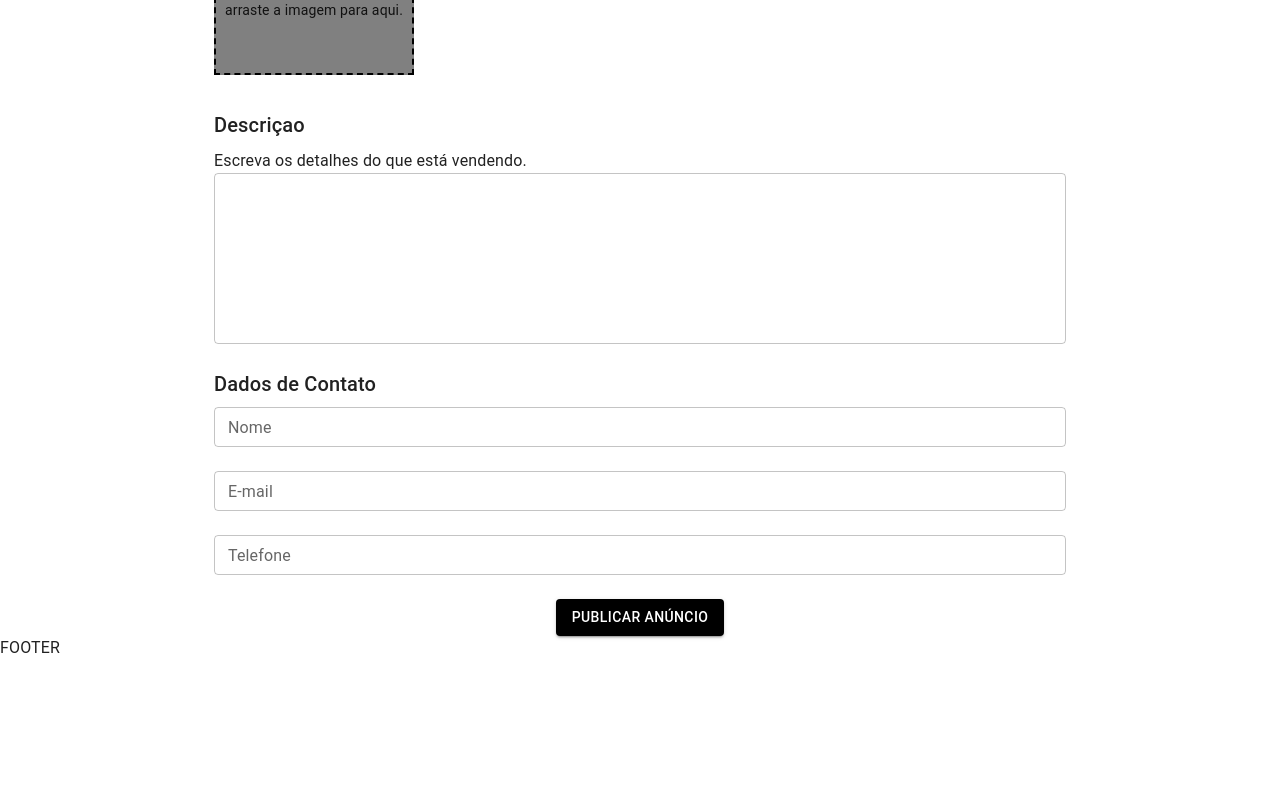
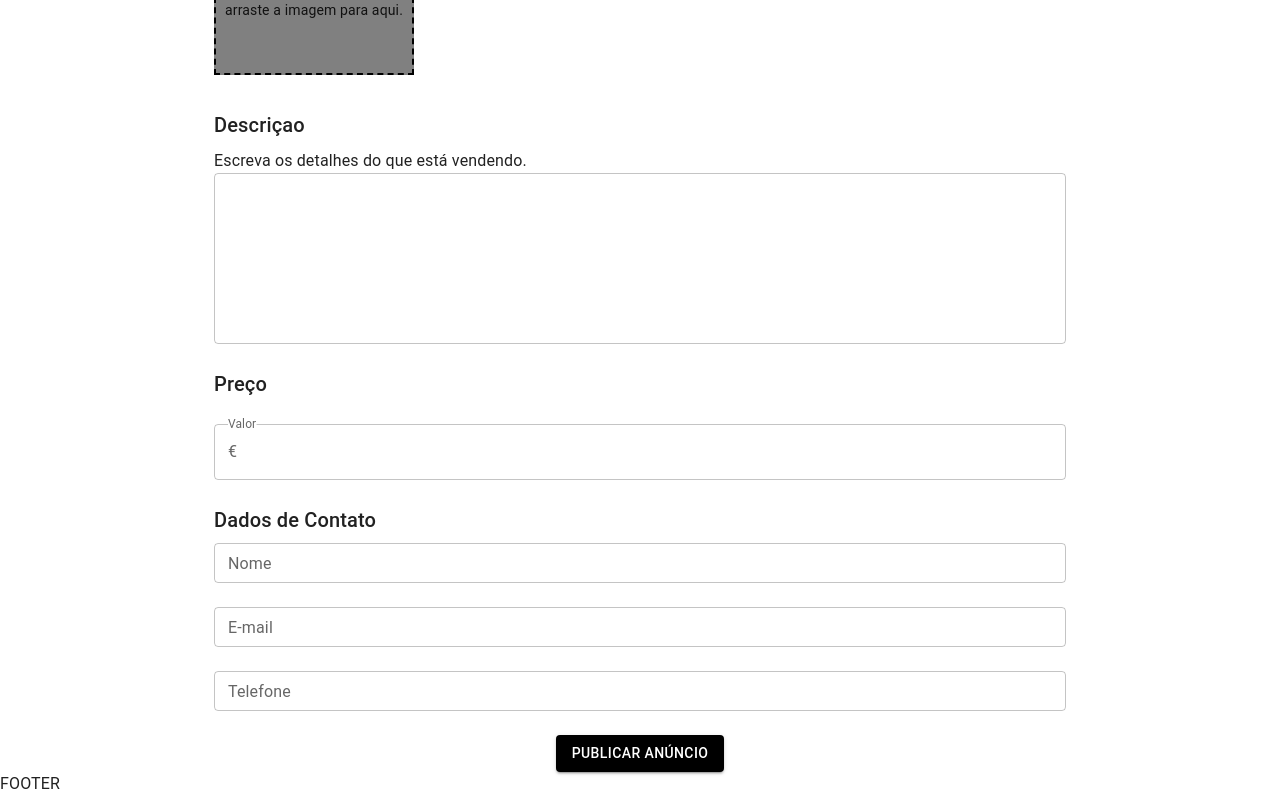
Before and after one commit to brunojacby/anunx, a Next.js app: page /user/publish in a window 1280 px wide. Shown: the part 536-1332 px from the top of the page. Before the commit the page ends 1196 px from the top, so only its background shows below. Built offline with nearby package versions, Linux system fonts and the light colour scheme.

Commit message:
adc box preço

```diff
--- a/pages/user/publish.js
+++ b/pages/user/publish.js
@@ -1,10 +1,13 @@
 import { DeleteForever } from '@mui/icons-material'
-import { Button, Icon, IconButton, Select, TextField, Typography } from '@mui/material'
+import { Button, FormControl, Icon, InputLabel, OutlinedInput, InputAdornment, IconButton, Select, TextField, Typography } from '@mui/material'
 import { useDropzone } from 'react-dropzone'
 import { Box, Container, flexbox } from '@mui/system'
 import TemplateDefault from '../../src/templates/Default'
 import { useState } from 'react'
 
+const boxContainer = {
+    backgroundColor: 'white',
+}
 
 const BoxTema = {
     backgroundColor: 'white',
@@ -195,6 +198,23 @@ const Publish = () => {
                 </Box>
             </Container>
 
+             <Container maxWidth="md" className={boxContainer}>
+                <Box sx={BoxTema}>
+                <Typography component="h6" variant="h6" color="textPrimary">
+                    Preço
+                </Typography>
+                <br />
+                <FormControl fullWidth variant='outlined'>
+                    <InputLabel style={{ backgroundColor: 'white'}}>Valor</InputLabel>
+                    <OutlinedInput
+                    onChange={() => {}}
+                    startAdornment={<InputAdornment position='start'>€</InputAdornment>}
+                    labelWidth={40}
+                    />
+                </FormControl>
+                </Box>
+            </Container>
+
             <Container maxWidth="md">
                 <Box sx={BoxTema}>
                     <Typography component="h6" variant="h6" color="textPrimary" gutterBottom>
```
